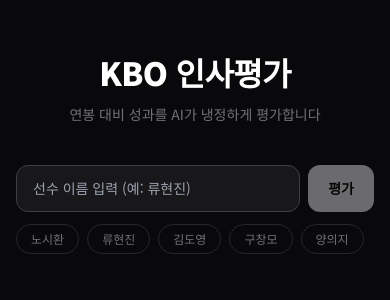
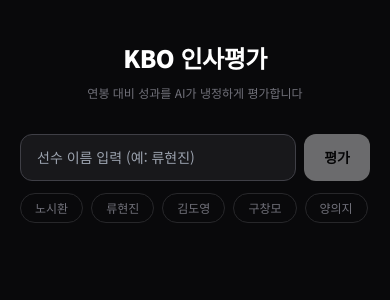
Before and after one commit to rsnrsofficial-blip/kbokpi-front, a Next.js app: page / in a window 390 px wide. Shown: the top 300 px of the page. Built offline with nearby package versions, Linux system fonts and the light colour scheme.

Commit message:
fix: 반응형 레이아웃 개선

```diff
--- a/src/app/page.js
+++ b/src/app/page.js
@@ -16,11 +16,11 @@
     finally{setLoading(false)}
   }
   return (
-    <main style={{minHeight:'100vh',background:'#09090b',display:'flex',flexDirection:'column',alignItems:'center',padding:'48px 16px'}}>
-      <div style={{width:'100%',maxWidth:480}}>
-        <div style={{textAlign:'center',marginBottom:40}}>
-          <h1 style={{fontSize:32,fontWeight:900,color:'#fff',letterSpacing:'-0.02em',marginBottom:8}}>KBO 인사평가</h1>
-          <p style={{fontSize:14,color:'#71717a'}}>연봉 대비 성과를 AI가 냉정하게 평가합니다</p>
+    <main style={{minHeight:'100vh',background:'#09090b',display:'flex',flexDirection:'column',alignItems:'center',padding:'40px 20px'}}>
+      <div style={{width:'100%',maxWidth:600}}>
+        <div style={{textAlign:'center',marginBottom:32}}>
+          <h1 style={{fontSize:'clamp(24px,5vw,36px)',fontWeight:900,color:'#fff',letterSpacing:'-0.02em',marginBottom:8}}>KBO 인사평가</h1>
+          <p style={{fontSize:'clamp(12px,3vw,14px)',color:'#71717a'}}>연봉 대비 성과를 AI가 냉정하게 평가합니다</p>
         </div>
         <SearchBar onSearch={search} loading={loading} />
         {error && <div style={{marginTop:16,textAlign:'center',color:'#f87171',fontSize:14}}>{error}</div>}
```
